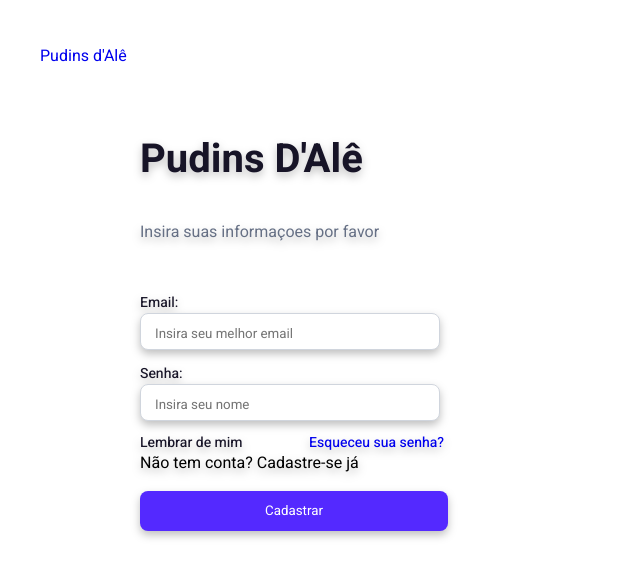
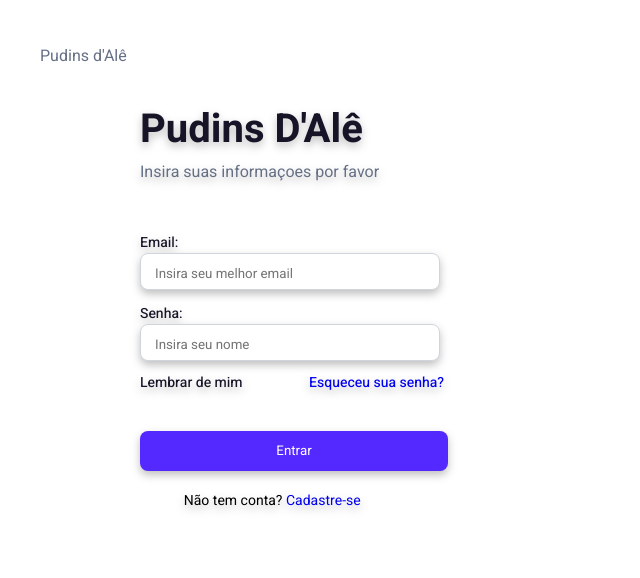
Before and after one commit to nathanSeixeiro/pudinsdAle, a plain HTML site: page assets/html/login.html in a window 1280 px wide. Shown: the whole page, without its empty margins (0-640 px from the left). Drawn offline with Linux system fonts and the light colour scheme.

Commit message:
adicionando botao de area de cadastro e detalhes de estilo no botao entrar e link para pagina inicial

```diff
--- a/assets/html/login.html
+++ b/assets/html/login.html
@@ -32,11 +32,11 @@
             </div>
 
             <button class="sign-in">
-                <a href="#">Cadastrar</a>
+                <a href="#">Entrar</a>
             </button>
         </form>
 
-        <p class="sign-up">Não tem conta? <a>Cadastre-se já</a></p>
+        <span class="sign-up">Não tem conta? <a href="#">Cadastre-se</a></span>
     </section>
 </body>
 </html>
--- a/assets/style/login/login.css
+++ b/assets/style/login/login.css
@@ -16,6 +16,7 @@
     scroll-padding-top: 2rem;
     box-sizing: border-box;
     list-style: none;
+    /* box-shadow: none; */
     text-decoration: none;
 }
 
@@ -23,7 +24,6 @@
 
 .logo{
     font-size: 16px;
-    color: var(--text-color);
     display: flex;
     flex-direction: row;
     align-items: center;
@@ -34,6 +34,10 @@
     height: 2em;
     left: 40px;
     top: 40px;
+}
+
+.logo a{
+    color: var(--text-2);
 }
 
 /* FORM */
@@ -57,7 +61,7 @@
 .title{
     font-weight: 700;
     font-size: 2.5em;
-    line-height: 3em;
+    line-height: 1.5em;
     text-transform: capitalize;
     color: var(--text-color);
 }
@@ -106,7 +110,6 @@ input{
 }
 
 .sign-in{
-
     display: flex;
     flex-direction: row;
     justify-content: center;
@@ -126,6 +129,19 @@ input{
     color: white;
 }
 
+.sign-in:hover{
+    background-color: #421dda;
+}
+
 .sign-up{
+    position: absolute;
+    /* width: 360px;
+    height: 21px; */
+    left: 3.125em;
+    top: 28em;
 
+    font-weight: 400;
+    font-size: 14px;
+    line-height: 1.25em;
+    align-items: center;
 }
```
